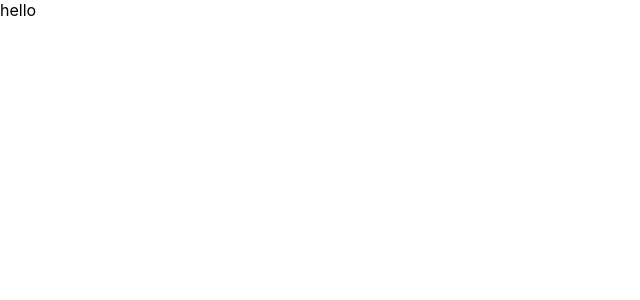
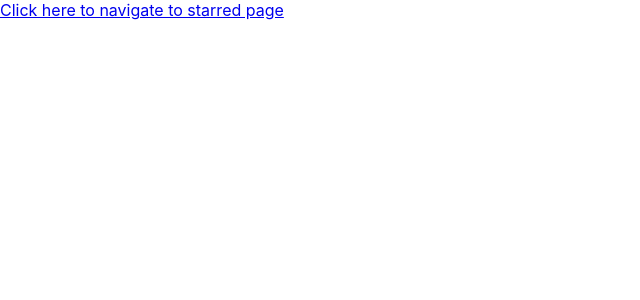
Before and after one commit to srisaisnigdha/cine-search-hub, a React (Create React App) app: page / in a window 1280 px wide. Shown: the top 300 px of the page, without its empty margins (0-640 px from the left). Built offline with nearby package versions, Linux system fonts and the light colour scheme.

Commit message:
installed react-router-dom

```diff
--- a/package.json
+++ b/package.json
@@ -5,6 +5,7 @@
   "dependencies": {
     "react": "^18.2.0",
     "react-dom": "^18.2.0",
+    "react-router-dom": "^6.22.1",
     "react-scripts": "5.0.1",
     "web-vitals": "^2.1.4",
     "workbox-background-sync": "^6.6.0",
--- a/src/App.jsx
+++ b/src/App.jsx
@@ -1,9 +1,29 @@
+import { BrowserRouter, Routes, Route } from 'react-router-dom'
+import Home from "./pages/Home"
+import Starred from "./pages/Starred"
 
 function App() {
   return (
-    <div>
-      hello
-    </div>
+    <BrowserRouter>
+      <Routes>
+        <Route path="/" element={<Home />} />
+        <Route path="/starred" element={<Starred/>} />
+        <Route path="*" element={<div>Not Found</div>} />
+        {/* <Route path="/" element={<App />}>
+          <Route index element={<Home />} />
+          <Route path="teams" element={<Teams />}>
+            <Route path=":team  Id" element={<Team />} />
+            <Route path="new" element={<NewTeamForm />} />
+            <Route index element={<LeagueStandings />} />
+          </Route>
+        </Route>
+        <Route element={<PageLayout />}>
+          <Route path="/privacy" element={<Privacy />} />
+          <Route path="/tos" element={<Tos />} />
+        </Route>
+        <Route path="contact-us" element={<Contact />} /> */}
+      </Routes>
+    </BrowserRouter>
   );
 }
 
--- /dev/null
+++ b/src/pages/Home.jsx
@@ -0,0 +1,12 @@
+import { Link } from 'react-router-dom'
+
+const Home = () => {
+    // return (<div>Home Page</div>)
+    return (
+        <div>
+            <Link to='/starred'>Click here to navigate to starred page</Link>
+        </div>
+    )
+}
+
+export default Home;
--- /dev/null
+++ b/src/pages/Starred.jsx
@@ -0,0 +1,5 @@
+const Starred=()=>{
+    return <div>Starred Page</div>
+}
+
+export default Starred;
```
Also changed, not shown: 1 other file (tests, documents, lock files or other folders).
